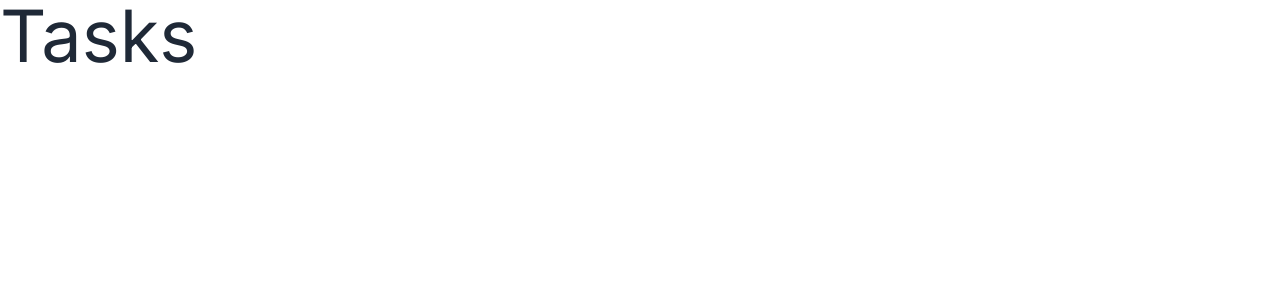
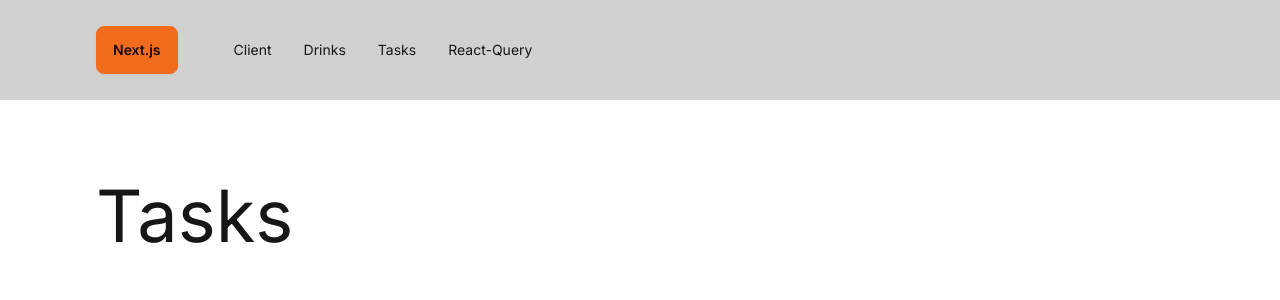
Before and after one commit to Baejita/GeniusGPT-Full-Stack-App-with-Next.js-14-, a Next.js app in the folder my-next.js-app/: page /tasks in a window 1280 px wide. Shown: the top 300 px of the page. Built offline with nearby package versions, Linux system fonts and the light colour scheme.

Commit message:
SingleDrink

```diff
--- a/my-next.js-app/app/client/page.js
+++ b/my-next.js-app/app/client/page.js
@@ -2,6 +2,8 @@ const ClientPage = () => {
   return (
     <div>
       <h1 className="text-7xl">ClientPage</h1>
+      <button className="btn btn-primary">Button Primary</button>
+      <button className="btn btn-secondary">Button secondary</button>
     </div>
   );
 };
--- /dev/null
+++ b/my-next.js-app/app/drinks/[id]/page.js
@@ -0,0 +1,29 @@
+import Image from "next/image";
+import Link from "next/link";
+
+const url = "https://www.thecocktaildb.com/api/json/v1/1/lookup.php?i=";
+
+const getSingleDrink = async (id) => {
+  const res = await fetch(`${url}${id}`);
+
+  if (!res.ok) {
+    throw new Error("Fail to fetch a drink...");
+  }
+  return res.json();
+};
+async function SingleDrinkPage({ params }) {
+  const data = await getSingleDrink(params.id);
+  const title = data?.drinks[0]?.strDrink;
+  const image = data?.drinks[0]?.strDrinkThumb;
+
+  return (
+    <div>
+      <Link href="/drinks" className="btn btn-primary mt-8 mb-12">
+        back to drinks
+      </Link>
+      <h1 className="text-7xl">{title}</h1>
+    </div>
+  );
+}
+
+export default SingleDrinkPage;
--- /dev/null
+++ b/my-next.js-app/app/drinks/error.js
@@ -0,0 +1,7 @@
+"use client";
+
+function error(error) {
+  return <div>There was an error : {error.error.message}</div>;
+}
+
+export default error;
--- /dev/null
+++ b/my-next.js-app/app/drinks/layout.js
@@ -0,0 +1,14 @@
+function DringkLayout({ children }) {
+  return (
+    <div className="max-w-xl">
+      <div className="mockup-code mb-8">
+        <pre data-prefix="$">
+          <code>npx create-next-app@latest tutorial</code>
+        </pre>
+      </div>
+      {children}
+    </div>
+  );
+}
+
+export default DringkLayout;
--- /dev/null
+++ b/my-next.js-app/app/drinks/loading.js
@@ -0,0 +1,9 @@
+function loading() {
+  return (
+    <div>
+      <h1 className="loading">Loding... </h1>
+    </div>
+  );
+}
+
+export default loading;
--- a/my-next.js-app/app/drinks/page.js
+++ b/my-next.js-app/app/drinks/page.js
@@ -1,7 +1,25 @@
-const DrinksPage = () => {
+import DrinkList from "@/components/DrinkList";
+import fetchDrinks from "../lib/apiFetchDrink";
+
+const DrinksPage = async () => {
+  const data = await fetchDrinks();
   return (
     <div>
       <h1 className="text-7xl">DrinksPage</h1>
+
+      <DrinkList drinks={data.drinks} />
+      {/* <div>
+        {data.map((image, index) => (
+          <div key={index}>
+            <Image
+              src={image.strDrinkThumb}
+              alt="imageformat"
+              width={200}
+              height={200}
+            />
+          </div>
+        ))}
+      </div> */}
     </div>
   );
 };
--- a/my-next.js-app/app/layout.js
+++ b/my-next.js-app/app/layout.js
@@ -1,5 +1,6 @@
 import { Inter } from "next/font/google";
 import "./globals.css";
+import Navbar from "../components/navbar";
 
 const inter = Inter({ subsets: ["latin"] });
 
@@ -11,7 +12,10 @@ export const metadata = {
 export default function RootLayout({ children }) {
   return (
     <html lang="en">
-      <body className={inter.className}>{children}</body>
+      <body className={inter.className}>
+        <Navbar />
+        <main className="px-8 py-20 max-w-6xl mx-auto">{children}</main>
+      </body>
     </html>
   );
 }
--- /dev/null
+++ b/my-next.js-app/app/lib/apiFetchDrink.js
@@ -0,0 +1,14 @@
+const url = "https://www.thecocktaildb.com/api/json/v1/1/search.php?f=a";
+
+export default async function fetchDrinks() {
+  await new Promise((resolve) => setTimeout(resolve, 1000));
+  const response = await fetch(url);
+  //Throw an error
+
+  if (!response.ok) {
+    throw new Error("Failed to fetch data");
+  }
+
+  const data = await response.json();
+  return data;
+}
--- /dev/null
+++ b/my-next.js-app/components/DrinkList.js
@@ -0,0 +1,20 @@
+import Link from "next/link";
+
+function DrinkList({ drinks }) {
+  return (
+    <div>
+      {drinks.map((drink) => (
+        <li key={drink.idDrink}>
+          <Link
+            href={`/drinks/${drink.idDrink}`}
+            className="text-xl font-medium"
+          >
+            {drink.strDrink}
+          </Link>
+        </li>
+      ))}
+    </div>
+  );
+}
+
+export default DrinkList;
--- /dev/null
+++ b/my-next.js-app/components/Navbar.js
@@ -0,0 +1,35 @@
+import Link from "next/link";
+
+const links = [
+  { href: "/client", label: "client" },
+  { href: "/drinks", label: "drinks" },
+  { href: "/tasks", label: "tasks" },
+  { href: "/query", label: "react-query" },
+];
+
+const Navbar = () => {
+  return (
+    <nav className="bg-base-300  py-4">
+      <div className="navbar px-8 max-w-6xl mx-auto flex-col sm:flex-row">
+        <li>
+          <Link href="/" className="btn btn-primary">
+            Next.js
+          </Link>
+        </li>
+        <ul className="menu menu-horizontal md:ml-8">
+          {links.map((link) => {
+            return (
+              <li key={link.href}>
+                <Link href={link.href} className=" capitalize">
+                  {link.label}
+                </Link>
+              </li>
+            );
+          })}
+        </ul>
+      </div>
+    </nav>
+  );
+};
+
+export default Navbar;
--- a/my-next.js-app/tailwind.config.js
+++ b/my-next.js-app/tailwind.config.js
@@ -14,5 +14,29 @@ module.exports = {
       },
     },
   },
+  daisyui: {
+    themes: [
+      {
+        mytheme: {
+          primary: "#F16D1D",
+
+          secondary: "#0C396D",
+          accent: "#199AD2",
+          neutral: "#3d4451",
+          "base-100": "#ffffff",
+
+          "--rounded-box": "1rem", // border radius rounded-box utility class, used in card and other large boxes
+          "--rounded-btn": "0.5rem", // border radius rounded-btn utility class, used in buttons and similar element
+          "--rounded-badge": "1.9rem", // border radius rounded-badge utility class, used in badges and similar
+          "--animation-btn": "0.25s", // duration of animation when you click on button
+          "--animation-input": "0.2s", // duration of animation for inputs like checkbox, toggle, radio, etc
+          "--btn-focus-scale": "0.95", // scale transform of button when you focus on it
+          "--border-btn": "1px", // border width of buttons
+          "--tab-border": "1px", // border width of tabs
+          "--tab-radius": "0.5rem", // border radius of tabs
+        },
+      },
+    ],
+  },
   plugins: [require("@tailwindcss/typography"), require("daisyui")],
 };
```
